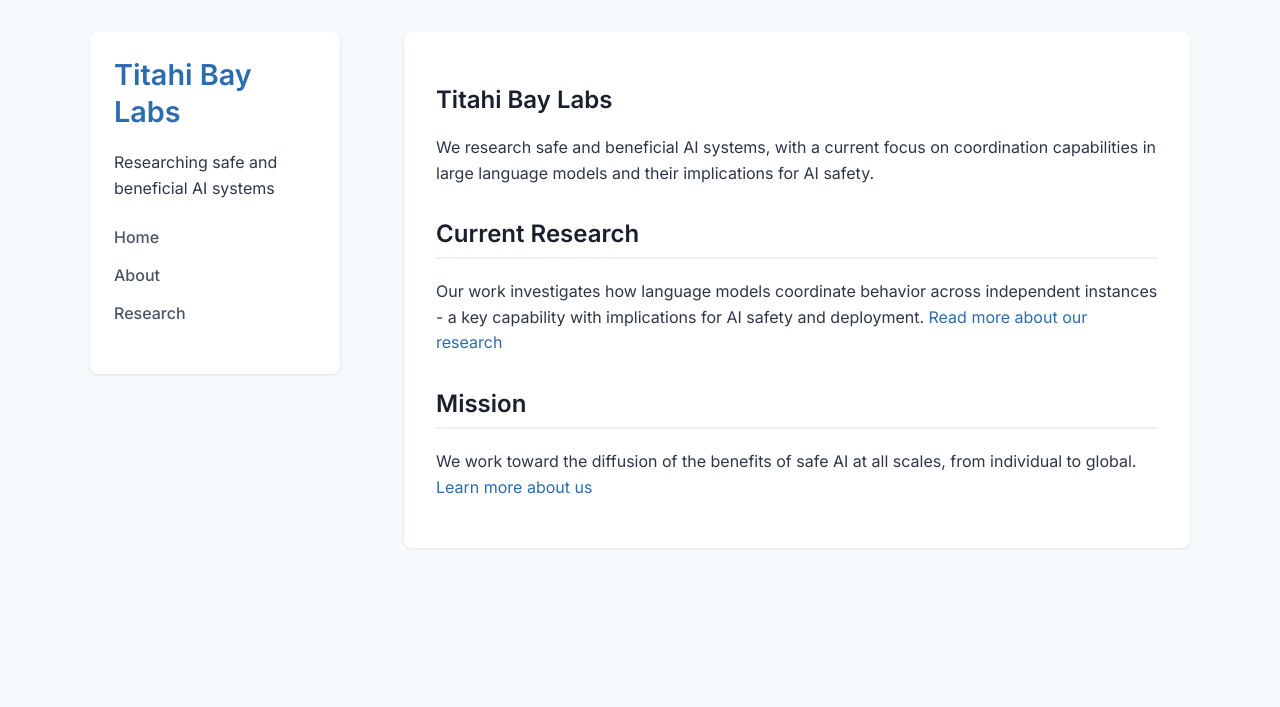
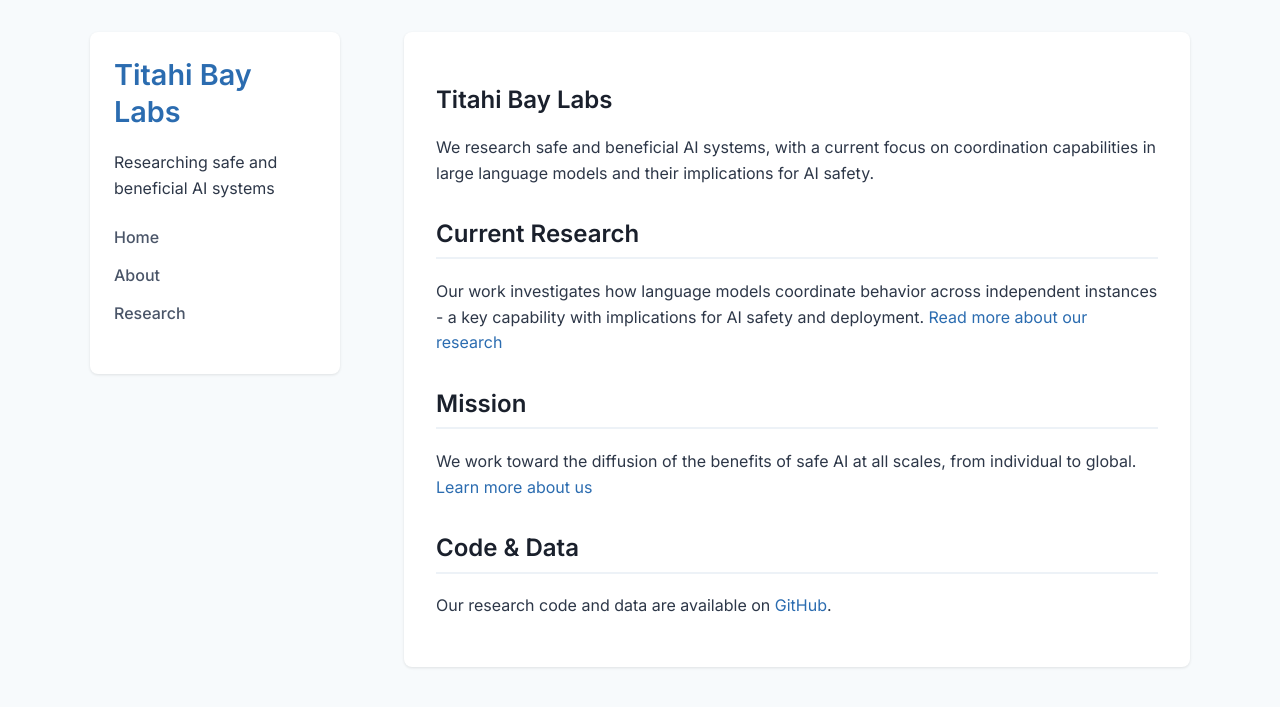
Before and after one commit to tbaylabs/tbaylabs.github.io, a Jekyll site: the page built from index.md, in a window 1280 px wide. Shown: the top 707 px of the page. Built offline with Jekyll 4.4.1, drawn with Linux system fonts in a browser that asks for light colours.

Commit message:
fix research page, add link to github

```diff
--- a/index.md
+++ b/index.md
@@ -14,3 +14,7 @@ Our work investigates how language models coordinate behavior across independent
 ## Mission
 
 We work toward the diffusion of the benefits of safe AI at all scales, from individual to global. [Learn more about us](/about)
+
+## Code & Data
+
+Our research code and data are available on [GitHub](https://github.com/tbaylabs).
```
Also changed, not shown: research.md (+0 -4 lines).
